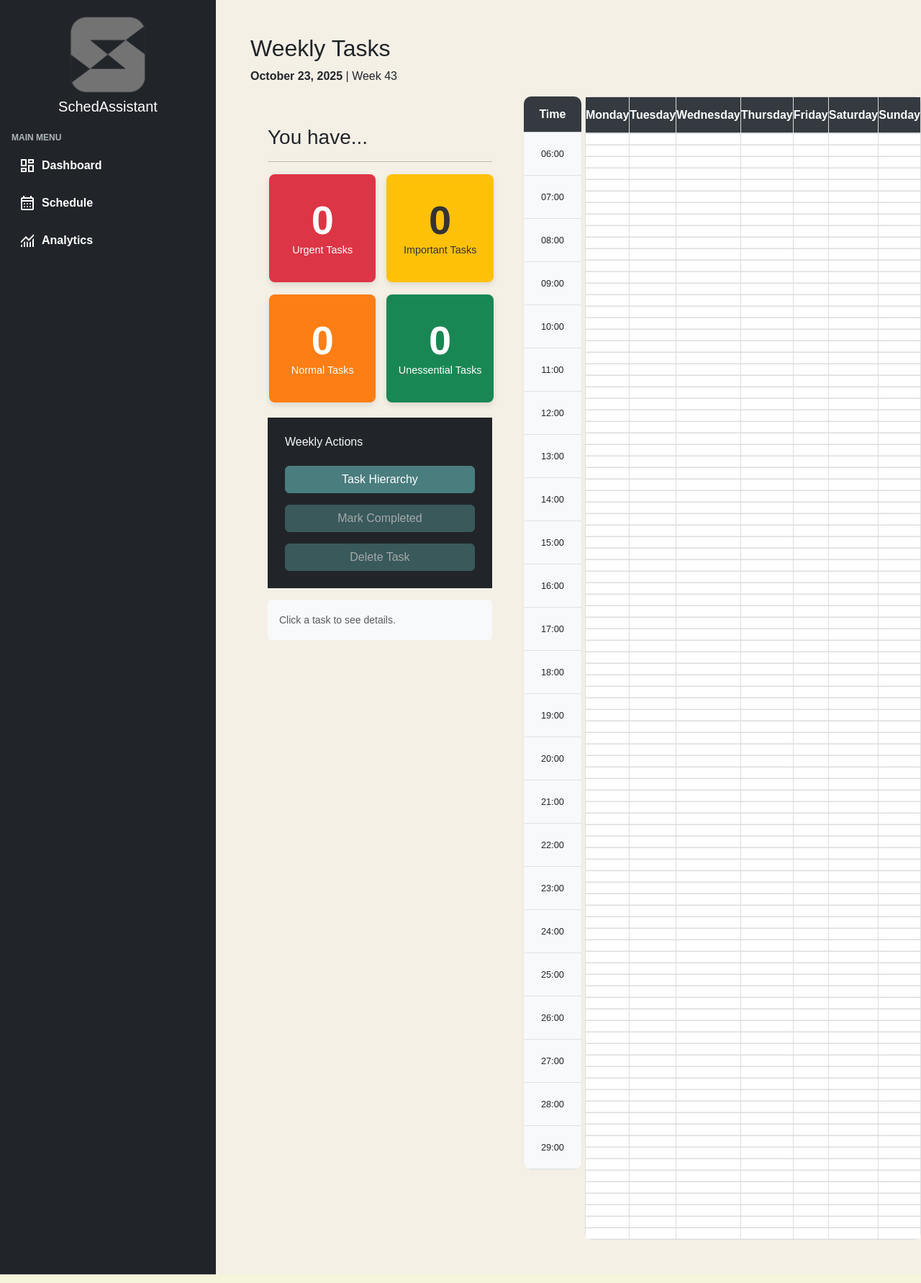
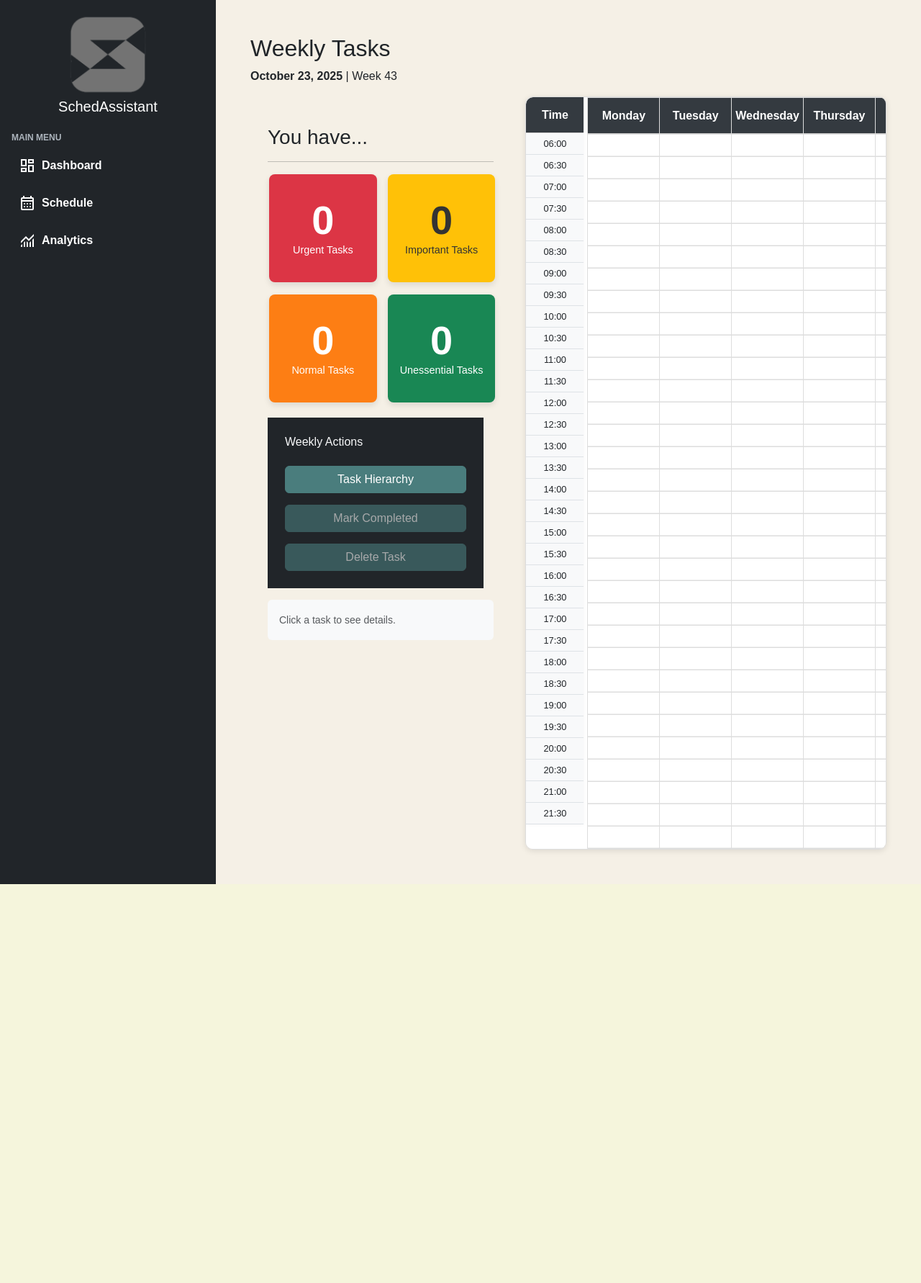
Before and after one commit to MerkFrappe/SchedAssist, a Flask app: page /Main in a window 1280 px wide. Shown: the whole page at 72% size. Run offline with Flask 3, Linux system fonts and the light colour scheme; data comes from the database, SQL or seed files in the repository; both versions use the stored data as it was after the commit.

Commit message:
Here Jim

```diff
--- a/app.py
+++ b/app.py
@@ -1,5 +1,5 @@
 from math import ceil
-from flask import Flask, render_template, request, redirect, url_for, g
+from flask import Flask, jsonify, render_template, request, redirect, url_for, g
 from datetime import datetime, timedelta
 import sqlite3
 import os
@@ -122,7 +122,7 @@ def schedule():
             # Calculate start time by subtracting duration from deadline
             # Duration is in minutes, so convert to timedelta
             duration_td = timedelta(minutes=task.get('duration', 60)) # Default to 60 minutes if not set
-            start_dt = deadline_dt - duration_td
+            start_dt = deadline_dt - duration_td #flag
 
             task['weekday'] = start_dt.strftime('%A') # The day the task *starts*
             task['start_hour_int'] = start_dt.hour
@@ -134,7 +134,8 @@ def schedule():
             task['start_hour_str'] = start_dt.strftime('%H:%M')
             task['end_hour_str'] = deadline_dt.strftime('%H:%M')
 
-
+            if not task.get('reminders'):
+                task['reminders'] = []
 
             tasks_for_calendar.append(task)
 
@@ -329,10 +330,8 @@ def optimize_tasks():
             task['colspan'] = max(1, ceil(total_duration_minutes / 30))
 
             # Parse reminders
-            if task.get("reminders") and task["reminders"] not in (None, "", "null"):
-                task["reminders"] = [r.strip() for r in task["reminders"].split(",") if r.strip()]
-            else:
-                task["reminders"] = []
+            if not task.get('reminders'):
+                task['reminders'] = []
 
             tasks.append(task)
         except Exception as e:
@@ -613,6 +612,7 @@ def get_task_hierarchy_modal_content():
     return render_template("task_hierarchy_modal_content.html", tasks=tasks)
 
 
+
 # App Entry Point
 # -------------------------
 if __name__ == "__main__":
--- a/templates/Main.html
+++ b/templates/Main.html
@@ -118,13 +118,14 @@
             align-items: flex-start;
             gap: 5px;
             width: 100%;
+            /* Remove explicit min-width/max-content if scroll-container handles it */
         }
 
         .time-column-standalone {
             min-width: 80px;
             max-width: 80px;
             background: #f8f9fa;
-            border-radius: 10px;
+            border-radius: 10px 0px 0px 0px;
             overflow: hidden;
             box-shadow: 0 0 5px rgba(0, 0, 0, 0.05);
         }
@@ -146,7 +147,7 @@
         }
 
         .time-column-standalone .time-label {
-            height: 60px;
+            height: 30px; /* Changed to match 30-minute slot height */
             padding: 5px;
             text-align: center;
             background: #f8f9fa;
@@ -160,15 +161,16 @@
         .schedule-grid {
             display: grid;
             grid-template-columns: repeat(7, 1fr);
-            grid-template-rows: 50px repeat(96, 15px);
+            grid-template-rows: 50px repeat(32, 30px); /* 1 header row + 32 slots * 30px height */
             gap: 1px;
             background-color: #ddd;
             border: 1px solid #ddd;
             width: 100%;
-            border-radius: 10px;
+            border-radius: 0px 10px 0px 0px;
             flex-grow: 1;
 	        position: relative;
     	    z-index: 1;
+            min-width: 700px; /* Minimum width for the grid content to prevent squishing */
         }
 
         .day-label {
@@ -185,6 +187,8 @@
             display: flex;
             align-items: center;
             justify-content: center;
+            /* Ensure day labels have a fixed width or can shrink */
+            width: 100%; /* Occupy full column width */
         }
 
         .grid-cell {
@@ -192,6 +196,7 @@
             border-bottom: 1px solid #eee;
 	        position: relative;
     	    z-index: 1;
+            height: 30px; /* Match slot height */
         }
 
         .task-block,
@@ -212,9 +217,9 @@
             border: 1px solid transparent;
             transition: all 0.2s ease-in-out;
             color: white;
-            padding: 8px 6px;
-            border-radius: 8px;
-            font-size: 0.8rem;
+            padding: 4px 3px; /* Adjusted padding for smaller slots */
+            border-radius: 4px; /* Adjusted border-radius */
+            font-size: 0.7rem; /* Adjusted font size */
             font-weight: 600;
             display: flex;
             flex-direction: column;
@@ -229,6 +234,7 @@
             align-items: center;
             justify-content: center;
             text-align: center;
+            line-height: 1.2;
         }
 
 	.task-block:hover {
@@ -317,6 +323,37 @@
                     rgba(220, 53, 69, 0.1) 20px) !important;
         }
 
+	    .calendar-scroll-container {
+            width: 100%;
+            overflow-x: auto;
+            overflow-y: auto;
+            max-height: 100vh;
+            border: 1px solid #ddd;
+            border-radius: 10px;
+            background: white;
+            box-shadow: 0 2px 8px rgba(0,0,0,0.1);
+	    }
+
+	.calendar-scroll-container::-webkit-scrollbar {
+        width: 8px;
+        height: 8px;
+    }
+
+    .calendar-scroll-container::-webkit-scrollbar-track {
+        background: #f1f1f1;
+        border-radius: 4px;
+    }
+
+    .calendar-scroll-container::-webkit-scrollbar-thumb {
+        background: #c1c1c1;
+        border-radius: 4px;
+    }
+
+    .calendar-scroll-container::-webkit-scrollbar-thumb:hover {
+        background: #a8a8a8;
+    }
+
+
         @keyframes pulse {
             0% {
                 transform: scale(1);
@@ -399,7 +436,7 @@
 
             <div class="main-content-wrapper">
                 <!-- Left Panel -->
-                <aside class="bg-beige text-dark p-4" style="min-width: 300px;">
+                <aside class="bg-beige text-dark p-4 left-panel">
                     <h3 class="mt-3">You have...</h3>
                     <hr class="bg-secondary">
                     <div class="windows-grid">
@@ -421,7 +458,7 @@
                         </div>
                     </div>
 
-                    <div class="bg-dark text-light p-4 mt-3">
+                    <div class="bg-dark text-light p-4 mt-3" style="min-width: 250px; max-width: 300px;"> <!-- Adjusted width -->
                         <h6>Weekly Actions</h6>
                         <button id="taskHierarchyBtn" class="btn btn-success mt-3 w-100" data-bs-toggle="modal"
                             data-bs-target="#taskHierarchyModal">Task Hierarchy</button>
@@ -435,22 +472,19 @@
                 </aside>
 
                 <div class="right-panel">
+                    <div class="calendar-scroll-container">
                         <div class="schedule-outer-container">
                             <!-- Time Column -->
                             <div class="time-column-standalone">
                                 <div class="day-label bg-dark text-white time-header-sticky">Time</div>
-        {% for i in range(96) %}
-        {% set total_minutes = i * 15 %}
-        {% set hour = 6 + (total_minutes // 60) %}
-        {% set minute = total_minutes % 60 %}
-        {% if minute == 0 %}
+                                {% for i in range(16) %}
+                                    {% set hour = 6 + i %}
                                     <div class="time-label">{{ "%02d:00"|format(hour) }}</div>
-        {% endif %}
+                                    <div class="time-label">{{ "%02d:30"|format(hour) }}</div>
                                 {% endfor %}
                             </div>
 
                             <!-- Schedule Grid -->
-    <div class="schedule-container flex-grow-1">
                             <div class="schedule-grid">
                                 <!-- Day Labels -->
                                 {% set day_columns = {'Monday': 1, 'Tuesday': 2, 'Wednesday': 3, 'Thursday': 4, 'Friday': 5, 'Saturday': 6, 'Sunday': 7} %}
@@ -460,8 +494,8 @@
                                 {% endfor %}
 
                                 <!-- Grid cells -->
-        {% for i in range(96) %}
-            {% set current_grid_row = i + 2 %}
+                                {% for i in range(32) %} {# 32 slots for 16 hours * 2 #}
+                                    {% set current_grid_row = i + 2 %} {# +2 because grid-row starts after header #}
                                     {% for day in ['Monday','Tuesday','Wednesday','Thursday','Friday','Saturday','Sunday'] %}
                                     <div class="grid-cell"
                                         style="grid-column: {{ day_columns[day] }}; grid-row: {{ current_grid_row }}">
@@ -472,18 +506,20 @@
                                 <!-- Tasks -->
                                 {% for task in tasks %}
                                     {% if task.weekday and task.start_hour_int is defined and task.end_hour_int is defined %}
-                {% set start_minutes = (task.start_hour_int - 6) * 60 + (task.start_hour_str.split(':')[1] | int) %}
-                {% set end_minutes = (task.end_hour_int - 6) * 60 + (task.end_hour_str.split(':')[1] | int) %}
-                {% set duration_minutes = end_minutes - start_minutes %}
-                {% set duration_rows = (duration_minutes + 14) // 15 %}
-                {% set duration_rows = duration_rows if duration_rows > 0 else 1 %}
+                                        {# Calculate start slot index #}
+                                        {% set start_slot_index = ((task.start_hour_int - 6) * 60 + task.start_minute_int) // 30 %}
+                                        {# Calculate number of slots needed #}
+                                        {% set duration_minutes = task.duration if task.duration is defined else 60 %} {# Default to 60 mins #}
+                                        {% set num_slots = (duration_minutes + 29) // 30 %} {# Ceil to nearest 30 min block #}
+                                        {% set num_slots = num_slots if num_slots > 0 else 1 %}
+
                                         {% set day_col = day_columns[task.weekday] %}
                                         <div class="task-block {{ task.category }}
                                             {% if task.score >= 70 %}score-critical
                                             {% elif task.score >= 40 %}score-high
                                             {% elif task.score >= 10 %}score-medium
                                             {% else %}score-low{% endif %}"
-                    style="grid-column: {{ day_col }}; grid-row: {{ (start_minutes // 15) + 2 }} / span {{ duration_rows }};"
+                                            style="grid-column: {{ day_col }}; grid-row: {{ start_slot_index + 2 }} / span {{ num_slots }};"
                                             data-task-id="{{ task.id }}"
                                             data-title="{{ task.title }}"
                                             data-deadline="{{ task.deadline }}"
@@ -519,6 +555,11 @@
 
     <script src="https://cdn.jsdelivr.net/npm/bootstrap@5.3.0/dist/js/bootstrap.bundle.min.js"></script>
     <script>
+
+        document.addEventListener('DOMContentLoaded', () => {
+            const tasks = document.querySelectorAll('.task-block');
+            const now = new Date();
+
         function showAlert(msg) {
             const alertBox = document.createElement('div');
             alertBox.className = 'alert';
@@ -567,7 +608,7 @@
             if (targetBlock) {
                 const taskId = targetBlock.dataset.taskId;
                 if (selectedTaskId === taskId) {
-                    targetBlock.classList.remove('selected');
+                    document.querySelectorAll('.task-block.selected').forEach(block => block.classList.remove('selected'));
                     selectedTaskId = null;
                 } else {
                     document.querySelectorAll('.task-block.selected').forEach(block => block.classList.remove('selected'));
@@ -578,10 +619,6 @@
                 updateSelectedTaskDetailsDisplay();
             }
         });
-
-        document.addEventListener('DOMContentLoaded', () => {
-            const tasks = document.querySelectorAll('.task-block');
-            const now = new Date();
 
             tasks.forEach(task => {
                 const title = task.dataset.title;
@@ -608,25 +645,27 @@
                         }, delay);
                     }
                 });
-            });
+
 
             function updateTaskUrgency() {
                 const current = new Date();
                 tasks.forEach(task => {
                     const deadline = new Date(task.dataset.deadline);
                     const remaining = deadline - current;
-                    const originalScore = parseFloat(task.dataset.score);
 
-                    if (remaining < 0) {
+                    task.classList.remove('urgent-task', 'overdue-task'); // Clear existing states
+
+                    if (remaining < 0) { // Overdue
+                        task.classList.add('overdue-task');
                         task.classList.remove('score-low', 'score-medium', 'score-high', 'score-critical');
-                        task.classList.add('score-critical');
-                        task.style.border = '2px solid #dc3545';
-                    } else if (remaining < 30 * 60 * 1000) {
+                        task.classList.add('score-critical'); // Ensure it's visually critical
+                    } else if (remaining < 30 * 60 * 1000) { // Less than 30 minutes
                         task.classList.add('urgent-task');
-                    } else if (remaining < 2 * 60 * 60 * 1000) {
-                        task.style.border = '1px solid #fd7e14';
+                    } else if (remaining < 2 * 60 * 60 * 1000) { // Less than 2 hours
+                        task.style.border = '1px solid #fd7e14'; // Orange border
                     } else {
-                        task.classList.remove('urgent-task', 'overdue-task');
+                        // Reset border if no special urgency
+                        task.style.border = ''; // Or whatever default it should be
                     }
                 });
             }
@@ -667,6 +706,7 @@
         });
 
         updateActionButtons();
+        });
     </script>
 </body>
 
```
Also changed, not shown: templates/dashboard.html (+0 -10 lines), tasks.db. Lines whose indentation alone changed are shown as unchanged.
